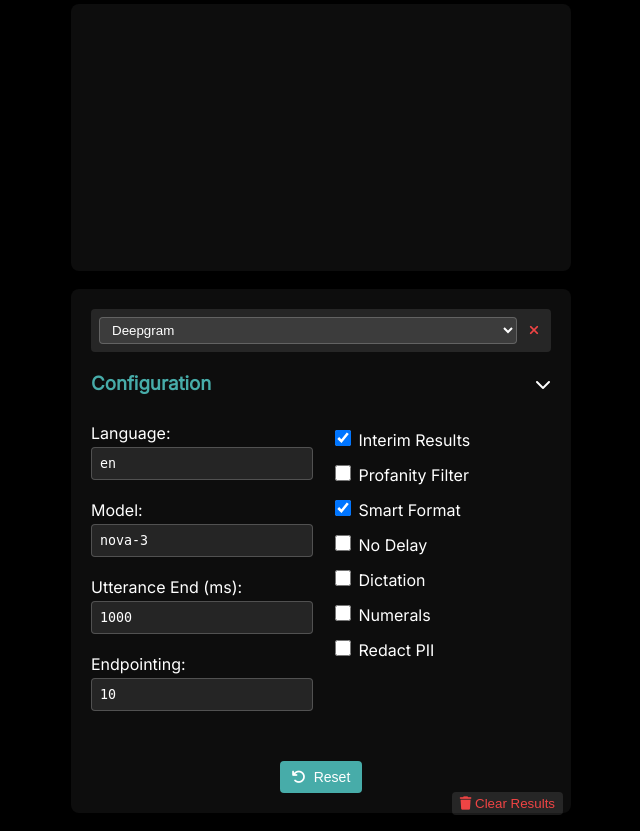
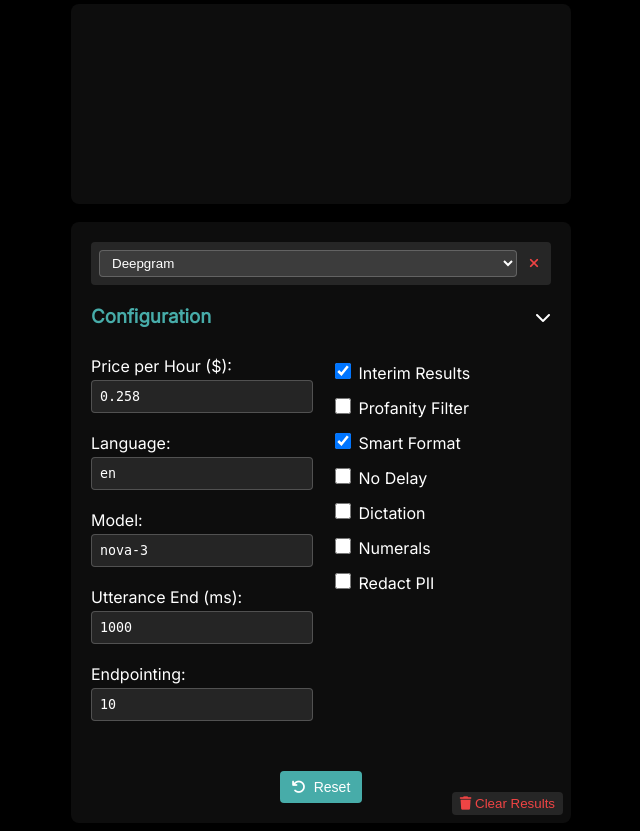
Before and after one commit to Jacob-Lasky/deepgram-python-stt-comparisons, a Flask app: page / in a window 1280 px wide. Shown: the part 168-999 px from the top of the page, without its empty margins (319-959 px from the left). Run offline with Flask 3, Linux system fonts and the light colour scheme; some libraries are stand-ins or nearby versions.

Commit message:
Add price per hour input field and fix decimal formatting for cost tracking

```diff
--- a/providers/deepgram_provider.py
+++ b/providers/deepgram_provider.py
@@ -52,8 +52,10 @@ class DeepgramProvider(BaseSTTProvider):
         if not self.connection:
             logging.error("DG: Deepgram connection not initialized")
             return False
+        blacklisted_keys = ["price_per_hour", "provider"]
+        filtered_options = {k: v for k, v in options.items() if k not in blacklisted_keys}
 
-        live_options = LiveOptions(**options)
+        live_options = LiveOptions(**filtered_options)
         return self.connection.start(live_options)
 
     def send(self, audio_data: bytes) -> None:
--- a/static/script.js
+++ b/static/script.js
@@ -233,6 +233,13 @@ function setDefaultValues(provider) {
                     if (input) input.value = value;
                 }
             }
+
+            // Set the price_per_hour input value with proper decimal formatting
+            const priceInput = provider.getElement('.price_per_hour');
+            if (priceInput && config.price_per_hour !== undefined) {
+                // Format the price to always show 3 decimal places
+                priceInput.value = parseFloat(config.price_per_hour).toFixed(3);
+            }
         })
 }
 
@@ -257,6 +264,13 @@ function resetConfig(provider) {
                     const input = provider.getElement(`.${key}`);
                     if (input) input.value = value;
                 }
+            }
+
+            // Set the price_per_hour input value with proper decimal formatting
+            const priceInput = provider.getElement('.price_per_hour');
+            if (priceInput && config.price_per_hour !== undefined) {
+                // Format the price to always show 3 decimal places
+                priceInput.value = parseFloat(config.price_per_hour).toFixed(3);
             }
         })
         .catch(error => {
@@ -301,7 +315,22 @@ async function openMicrophone(microphone, socket, provider) {
 function startCostTicker(provider) {
   // Get the provider type and price per hour
   const providerType = provider.getElement('.provider-select').value;
-  provider.pricePerHour = PROVIDER_CONFIGS[providerType]?.price_per_hour || 0;
+
+  // Get the custom price_per_hour from the input field, or fall back to the config value
+  const priceInput = provider.getElement('.price_per_hour');
+
+  // Get the price value and format it consistently
+  let priceValue;
+  if (priceInput && priceInput.value) {
+    // Use the value from the input field
+    provider.pricePerHour = parseFloat(priceInput.value);
+    priceValue = provider.pricePerHour.toFixed(3);
+  } else {
+    // Use the value from the config
+    const configPrice = PROVIDER_CONFIGS[providerType]?.price_per_hour || 0;
+    provider.pricePerHour = parseFloat(configPrice);
+    priceValue = provider.pricePerHour.toFixed(3);
+  }
 
   // Get the cost ticker elements
   const costTicker = provider.getElement('.cost-ticker');
@@ -313,9 +342,9 @@ function startCostTicker(provider) {
   // Show the cost ticker
   costTicker.style.display = 'flex';
 
-  // Set the price per hour info
+  // Set the price per hour info with proper formatting
   if (costPerHour) {
-    costPerHour.textContent = `($${provider.pricePerHour.toFixed(3)}/hr)`;
+    costPerHour.textContent = `($${priceValue}/hr)`;
   }
 
   // Set the starting time
@@ -655,8 +684,7 @@ function initializeProvider(id) {
             });
         });
     });
-
-    // Add special handler for provider select to update the configuration panel
+        // Add special handler for provider select to update the configuration panel
     if (providerSelect) {
         providerSelect.addEventListener('change', () => {
             const selectedProviderType = providerSelect.value;
@@ -679,6 +707,13 @@ function initializeProvider(id) {
                             const input = provider.getElement(`.${key}`);
                             if (input) input.value = value;
                         }
+                    }
+
+                    // Update the price_per_hour input value with proper decimal formatting
+                    const priceInput = provider.getElement('.price_per_hour');
+                    if (priceInput && config.price_per_hour !== undefined) {
+                        // Format the price to always show 3 decimal places
+                        priceInput.value = parseFloat(config.price_per_hour).toFixed(3);
                     }
 
                     // Update the configuration panel UI
--- a/templates/index.html
+++ b/templates/index.html
@@ -61,6 +61,10 @@
                   <div class="config-columns">
                     <div class="config-group text-inputs">
                       <!-- Common fields -->
+                      <label data-provider="common">
+                        Price per Hour ($):
+                        <input type="text" class="price_per_hour" value="0.258">
+                      </label>
                       <label data-provider="common">
                         Language:
                         <input type="text" class="language" value="en" placeholder="en">
```
